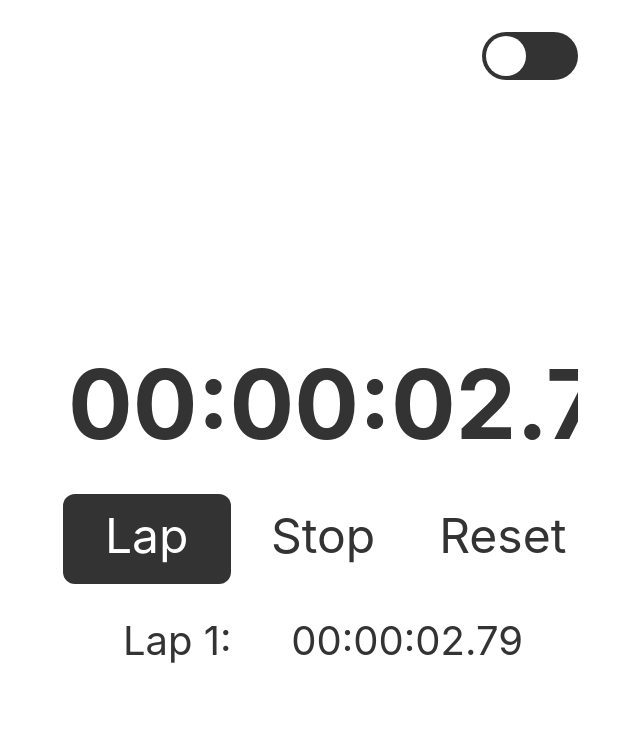
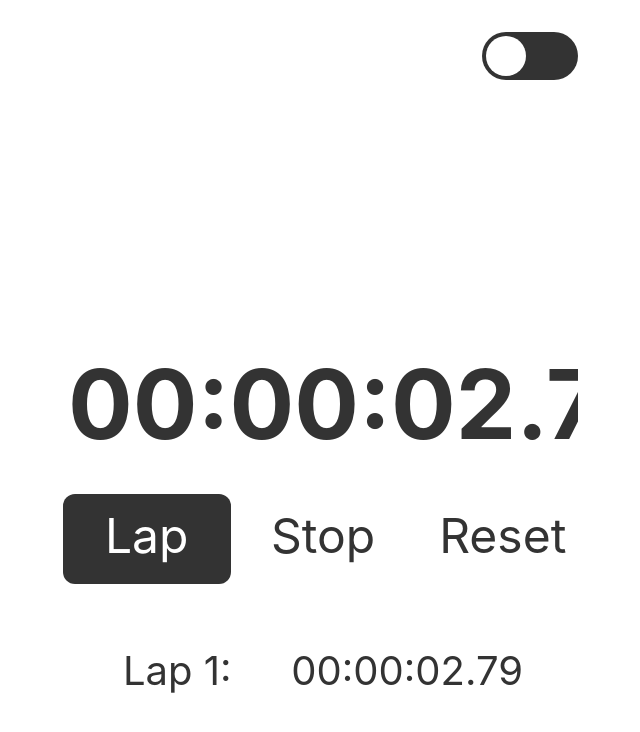
Before and after one commit to Android789515/react-clock, a React (Create React App) app: page / in a window 1280 px wide. Both pictures are taken after a click on the button "Start". Shown: the top 732 px of the page, without its empty margins (317-957 px from the left). Built offline with nearby package versions, Linux system fonts and the light colour scheme.

Commit message:
Changed Laps component layout.
Removed the grid row gap and instead applied padding to each child of the Laps component.

```diff
--- a/src/components/laps/Laps.module.scss
+++ b/src/components/laps/Laps.module.scss
@@ -7,7 +7,6 @@
   font-size: 1.5rem;
 
   display: grid;
-  grid-row-gap: 1em;
   justify-content: center;
 
   width: 100%;
@@ -15,6 +14,10 @@
   counter-reset: lap;
 }
 
+.laps > li {
+  padding: .75em 0;
+}
+
 @media (min-width: App.$layoutBreakpoint) {
   .laps {
     font-size: 2.5rem;
```
